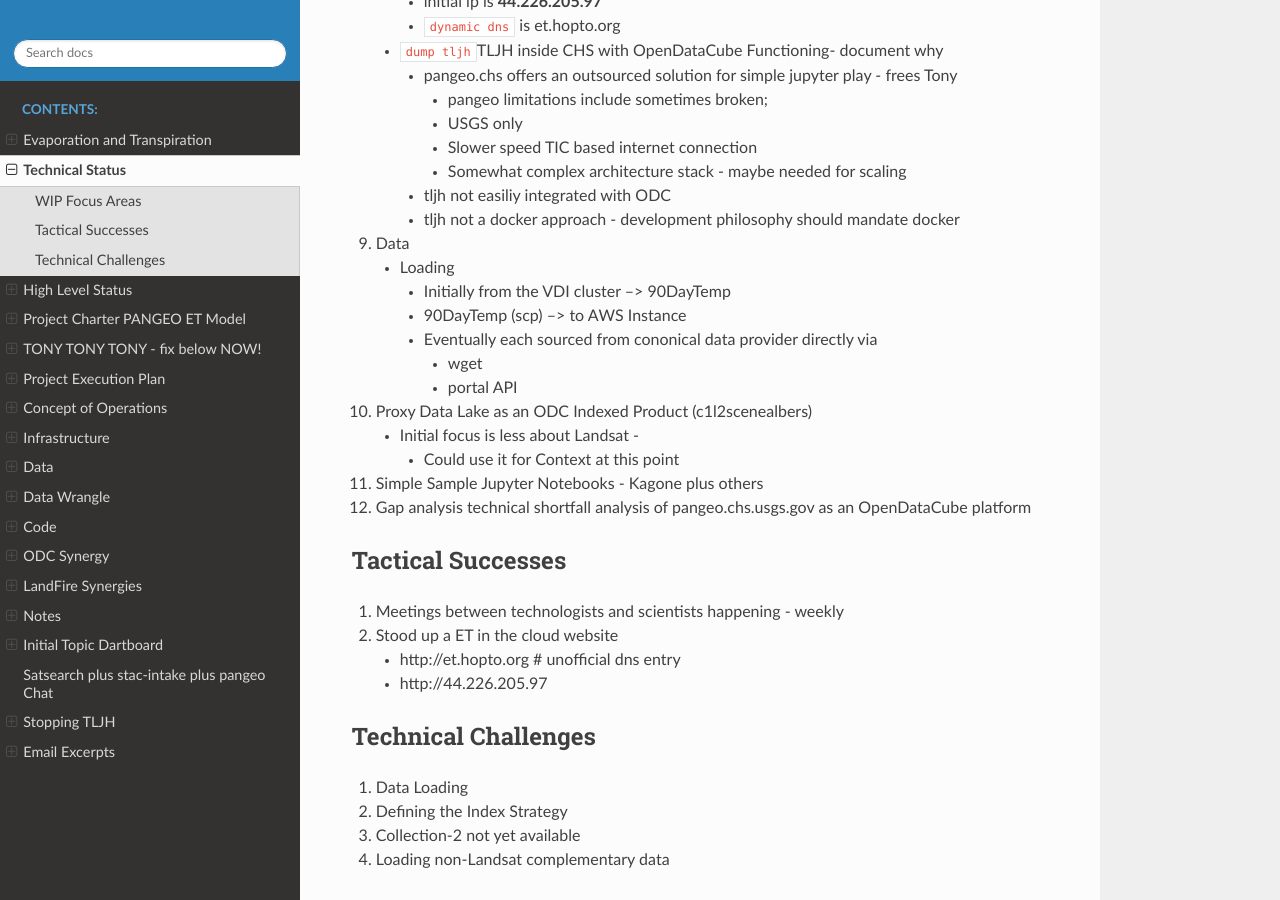
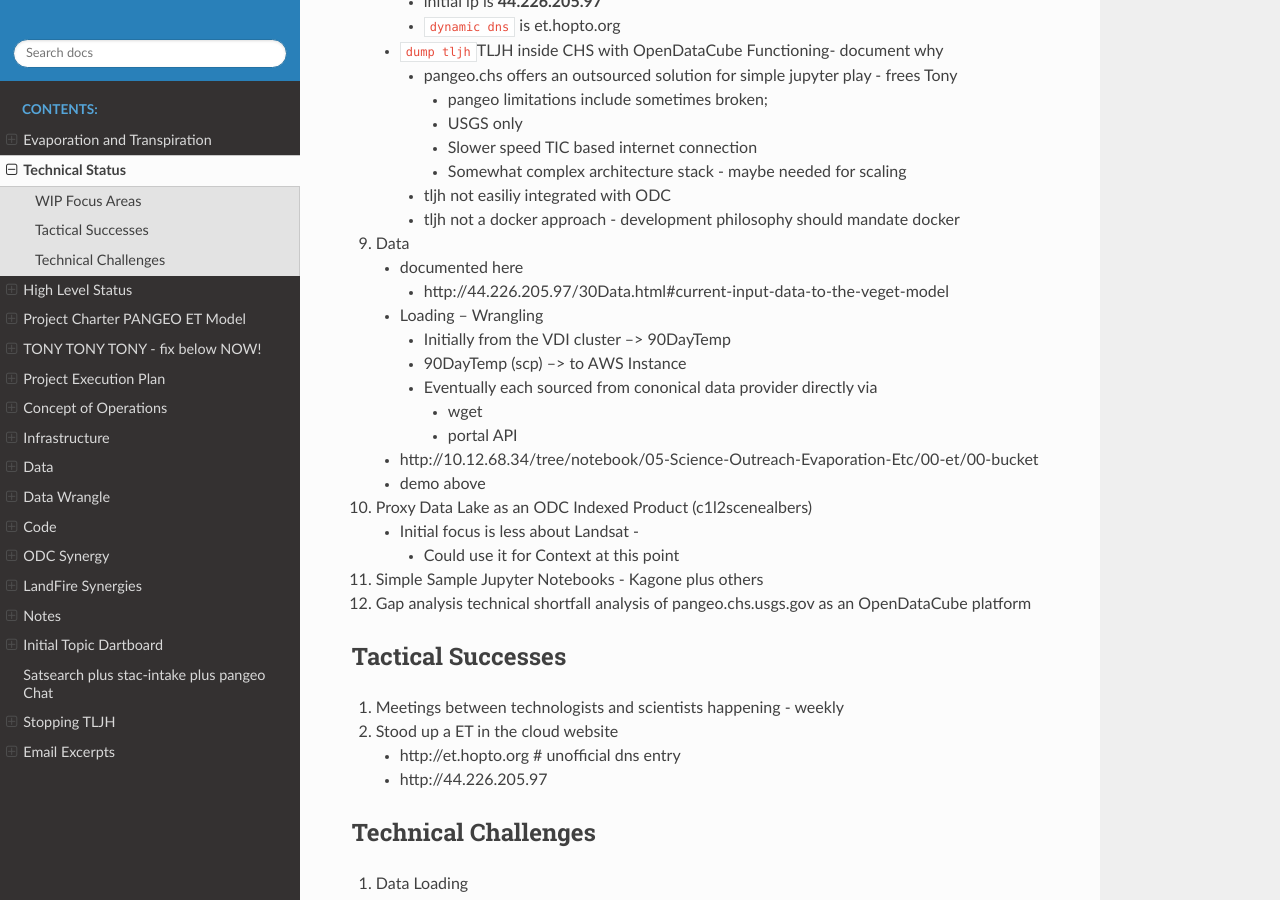
Before and after one commit to tonybutzer/et, a Sphinx documentation site: the page built from docs/source/00status.md, in a window 1280 px wide and 900 px high, scrolled down 1536 px. Built offline with Sphinx 7.4.7 and the Read the Docs theme 2.0.0, drawn with Linux system fonts in a browser that asks for light colours.

Commit message:
automatic git update from Makefile

```diff
--- a/docs/source/00status.md
+++ b/docs/source/00status.md
@@ -56,12 +56,16 @@
 		- tljh not easiliy integrated with ODC
 		- tljh not a docker approach - development philosophy should mandate docker
 5. Data
-	- Loading
+	- documented here
+		- http://44.226.205.97/30Data.html#current-input-data-to-the-veget-model
+	- Loading -- Wrangling
 		- Initially from the VDI cluster --> 90DayTemp
 		- 90DayTemp (scp) --> to AWS Instance
 		- Eventually each sourced from cononical data provider directly via
 			- wget
 			- portal API
+	- http://10.12.68.34/tree/notebook/05-Science-Outreach-Evaporation-Etc/00-et/00-bucket
+	- demo above
 4. Proxy Data Lake as an ODC Indexed Product (c1l2scenealbers)
 	- Initial focus is less about Landsat -
 		- Could use it for Context at this point
```
